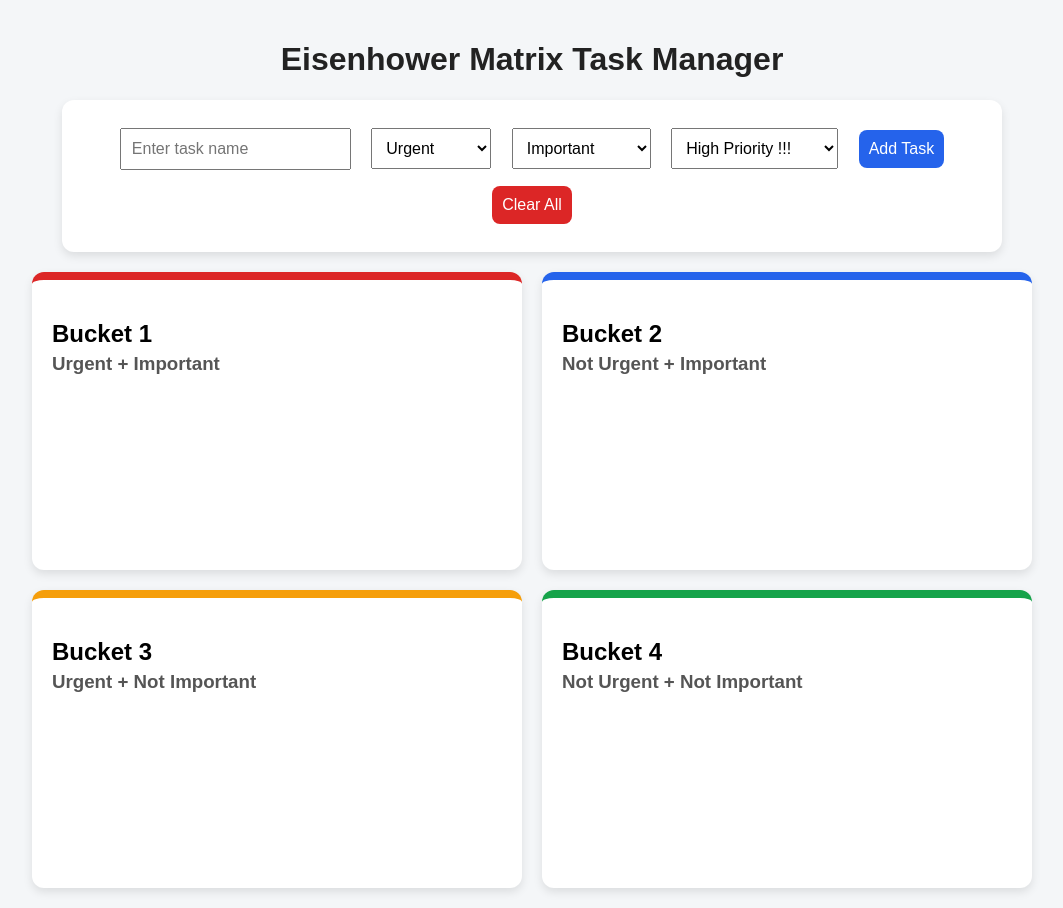
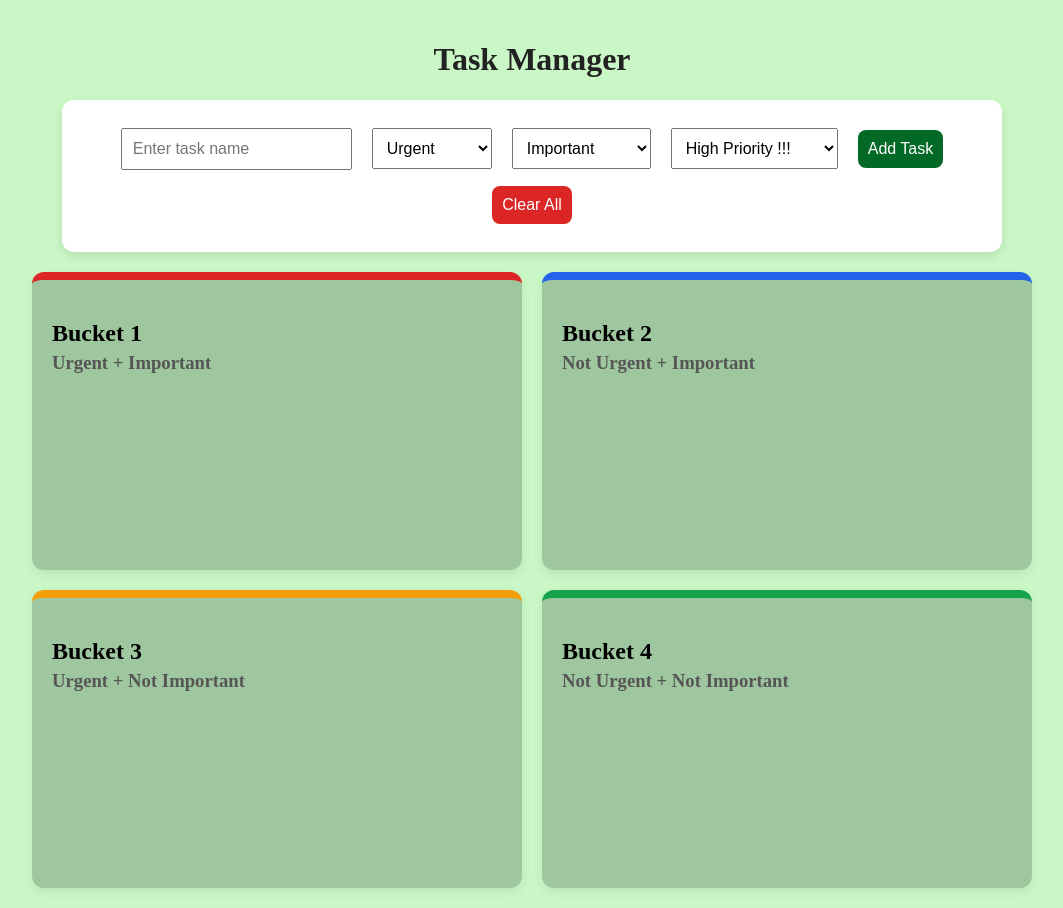
Before and after one commit to shresri04/CS460FinalProject, a Flask app: page / in a window 1280 px wide. Shown: the whole page, without its empty margins (108-1171 px from the left). Run offline with Flask 3, Linux system fonts and the light colour scheme; data that the repository does not hold is empty.

Commit message:
v1.0-final

```diff
--- a/static/style.css
+++ b/static/style.css
@@ -1,6 +1,6 @@
 body {
-    font-family: Arial, sans-serif;
-    background-color: #f4f6f8;
+    font-family: 'Helvetica, sans-serif';
+    background-color: #caf7c6;
     margin: 0;
     padding: 20px;
     text-align: center;
@@ -26,7 +26,7 @@ input, select, button {
 }
 
 button {
-    background-color: #2563eb;
+    background-color: #036926;
     color: white;
     border: none;
     border-radius: 8px;
@@ -34,7 +34,7 @@ button {
 }
 
 button:hover {
-    background-color: #1e40af;
+    background-color: rgb(6, 64, 26);
 }
 
 .clear-btn {
@@ -54,12 +54,12 @@ button:hover {
 }
 
 .bucket {
-    background-color: white;
+    background-color: rgb(159, 199, 159);
     min-height: 250px;
     padding: 20px;
     border-radius: 12px;
     text-align: left;
-    box-shadow: 0 4px 10px rgba(0, 0, 0, 0.1);
+    box-shadow: 0 4px 10px rgba(63, 87, 61, 0.1);
 }
 
 .bucket h2 {
--- a/templates/index.html
+++ b/templates/index.html
@@ -6,7 +6,7 @@
     <link rel="stylesheet" href="/static/style.css">
 </head>
 <body>
-    <h1>Eisenhower Matrix Task Manager</h1>
+    <h1>Task Manager</h1>
 
     <div class="form-container">
         <input type="text" id="taskName" placeholder="Enter task name">
```
Also changed, not shown: README.md.
